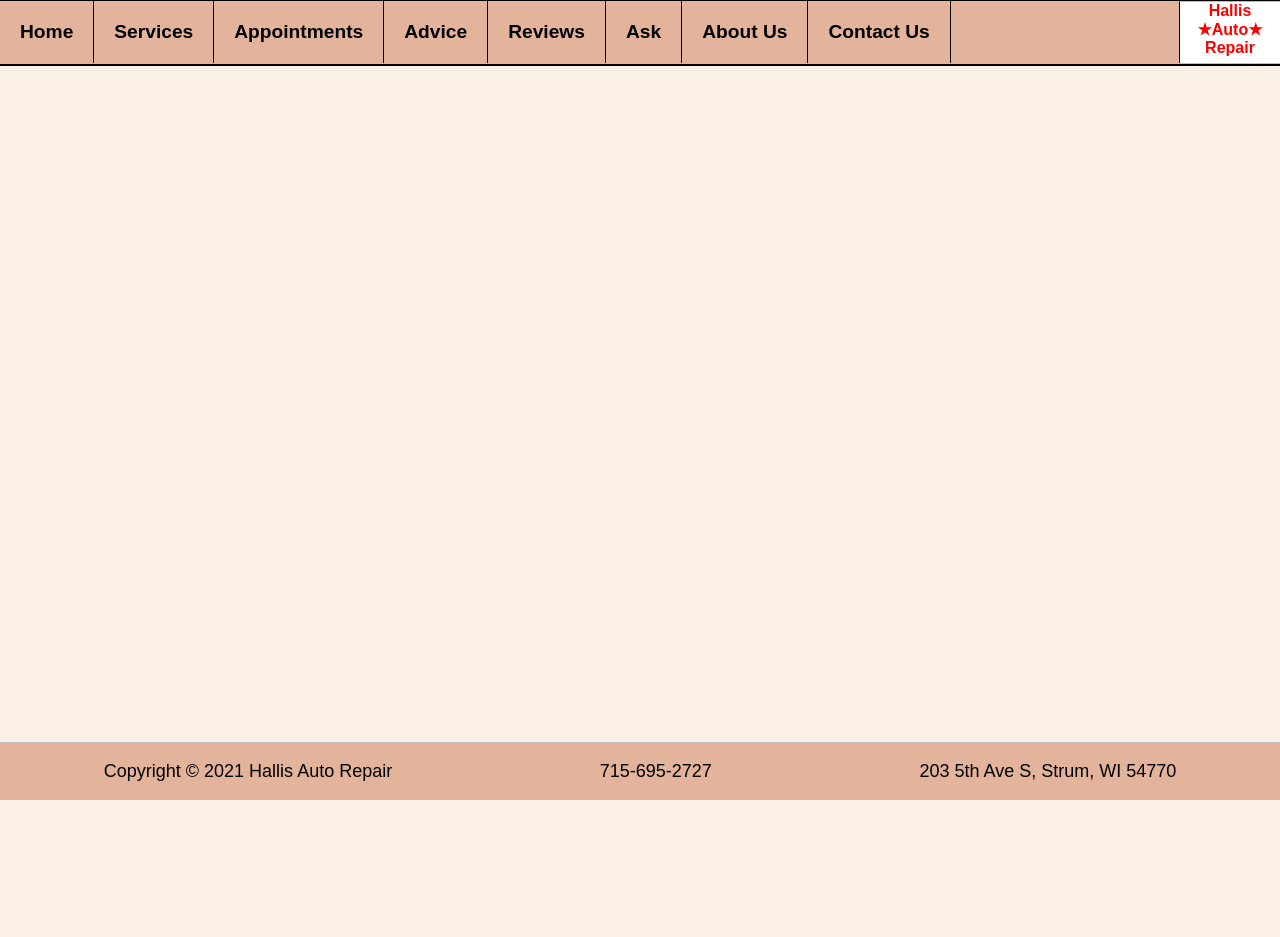
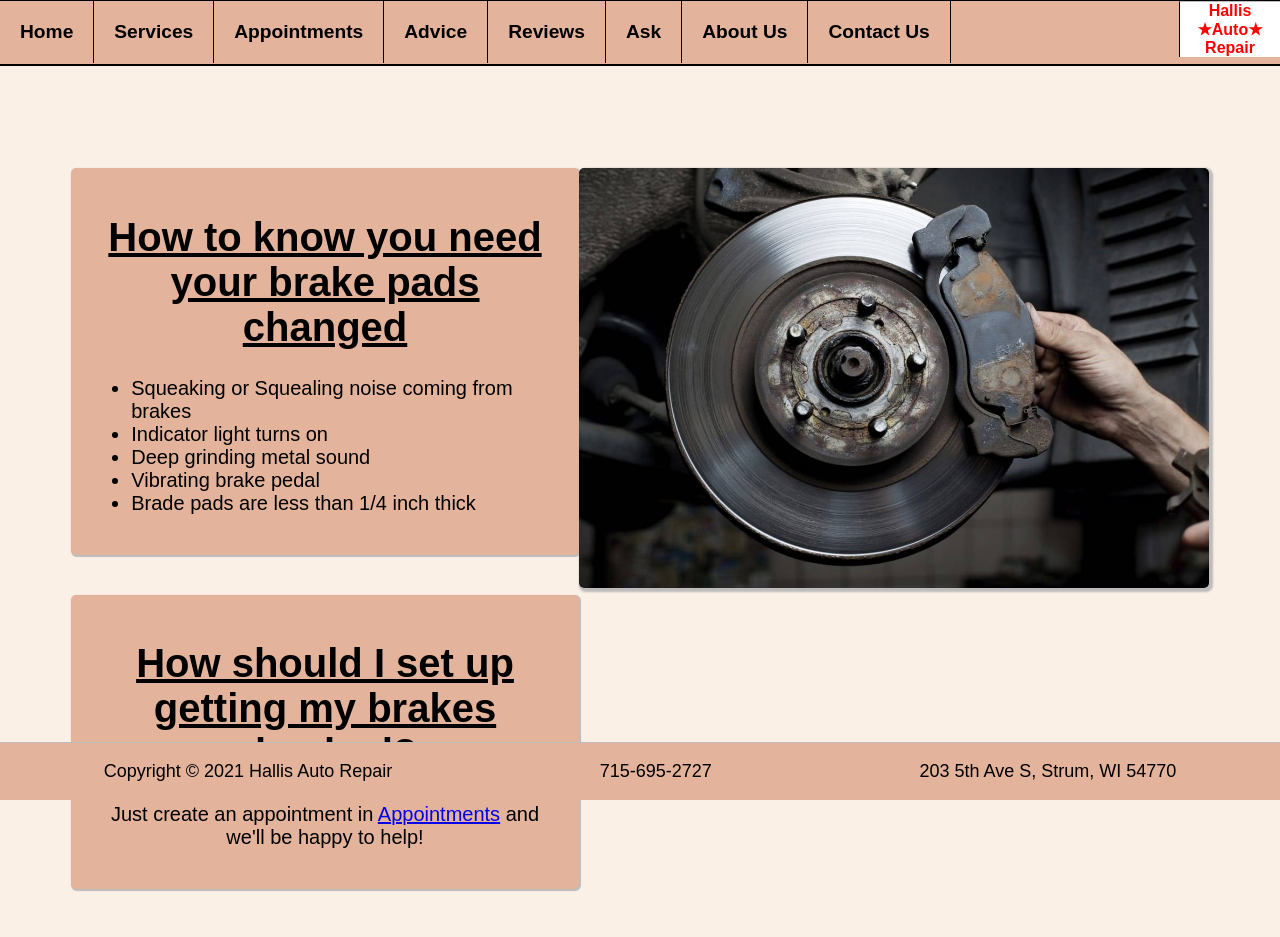
Before and after one commit to milesHerrick/web-systems, a PHP site: page /brakes.html in a window 1280 px wide. Before the commit the page ends 800 px from the top, so only its background shows below. Run offline with PHP 8.4, Linux system fonts and the light colour scheme.

Commit message:
Finalized styling on Brakes

```diff
--- a/brakes.css
+++ b/brakes.css
@@ -14,3 +14,37 @@
     width: 90%;
     margin-top: 10em;
 }
+
+.textcontainer {
+    display: flex;
+    flex-direction: column;
+    width: 51%;
+    justify-content: space-between;
+}
+
+.textbox {
+    background-color: #e3b39b;
+    height: 20%;
+    border-radius: 5px;
+    box-shadow: 1px 1px 1px 1px rgb(189, 187, 187);
+    padding: 1em;
+    font-size: 1.25em;
+    margin-bottom: 2em;
+}
+
+h1 {
+    text-align: center;
+}
+
+p {
+    text-align: center;
+}
+
+img {
+    width: 100%;
+}
+
+.image {
+    width: 45em;
+    align-items: center;
+}
--- a/brakes.html
+++ b/brakes.html
@@ -41,8 +41,29 @@
             </li>
         </ul>
     </div>
-    <div>
 
+    <div class="flexbox">
+        <div class="container">
+            <div class="textcontainer">
+                <div class="textbox">
+                    <h1><u><b>How to know you need your brake pads changed</b></u></h1>
+                    <ul>
+                        <li>Squeaking or Squealing noise coming from brakes</li>
+                        <li>Indicator light turns on</li>
+                        <li>Deep grinding metal sound</li>
+                        <li>Vibrating brake pedal</li>
+                        <li>Brade pads are less than 1/4 inch thick</li>
+                    </ul>
+                </div>
+                <div class="textbox">
+                    <h1><u><b>How should I set up getting my brakes checked?</b></u></h1>
+                    <p>Just create an appointment in <a href="appointments.html">Appointments</a> and we'll be happy to help!</p>
+                </div>
+            </div>
+            <div class="image">
+                <img src="images/brakes.jpg" alt="Brakes">
+            </div>
+        </div>
     </div>
 
     <div class="footer">
--- a/global.css
+++ b/global.css
@@ -66,7 +66,7 @@ body {
   padding: 0px !important;
   border-top: 1px solid rgb(189, 187, 187);
   border-left: 1px solid black;
-  height: 3.8em;
+  height: 100%;
   width: 6.25em;
   margin: none;
   background-color: white !important;
```
Also changed, not shown: images/brakes.jpg (added).
